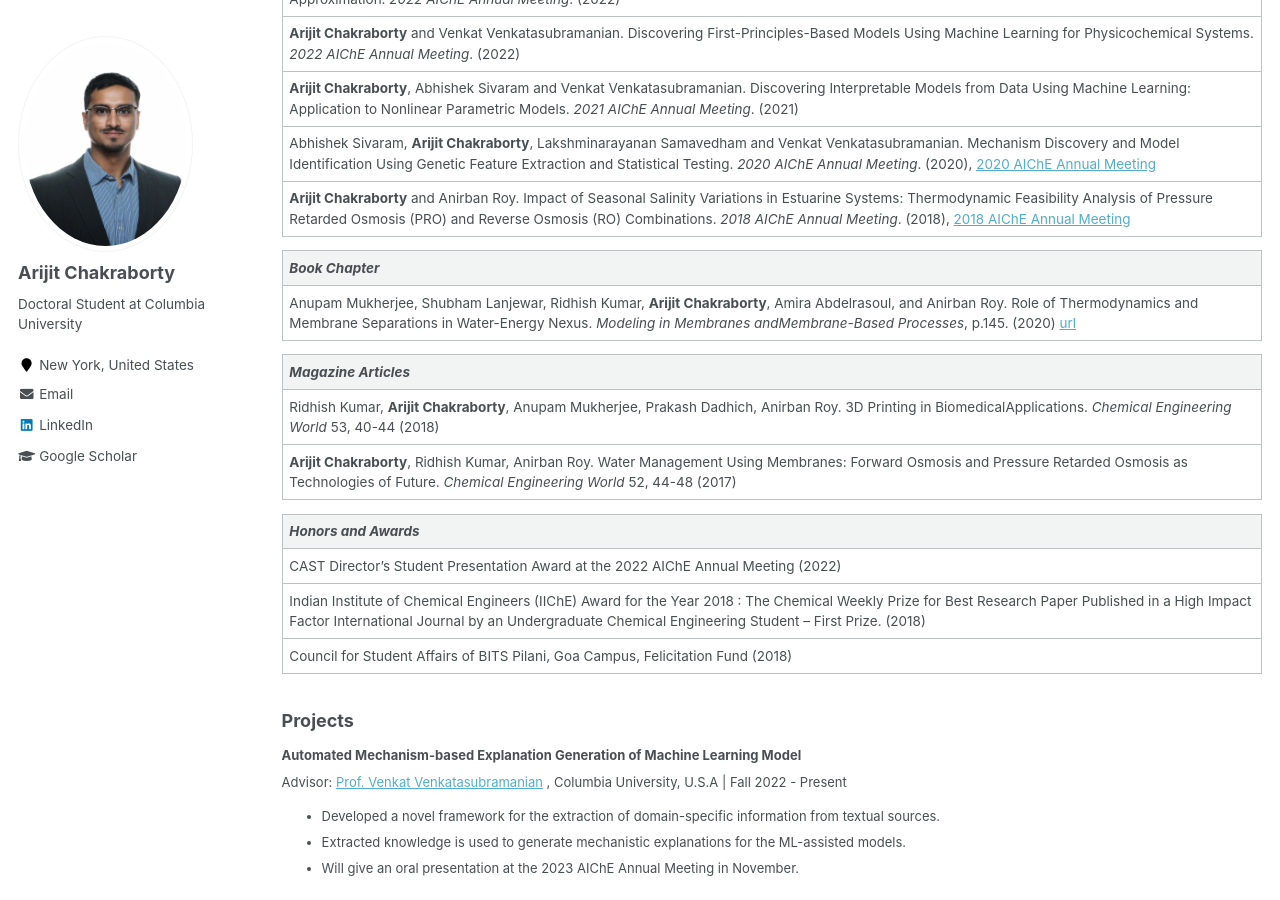
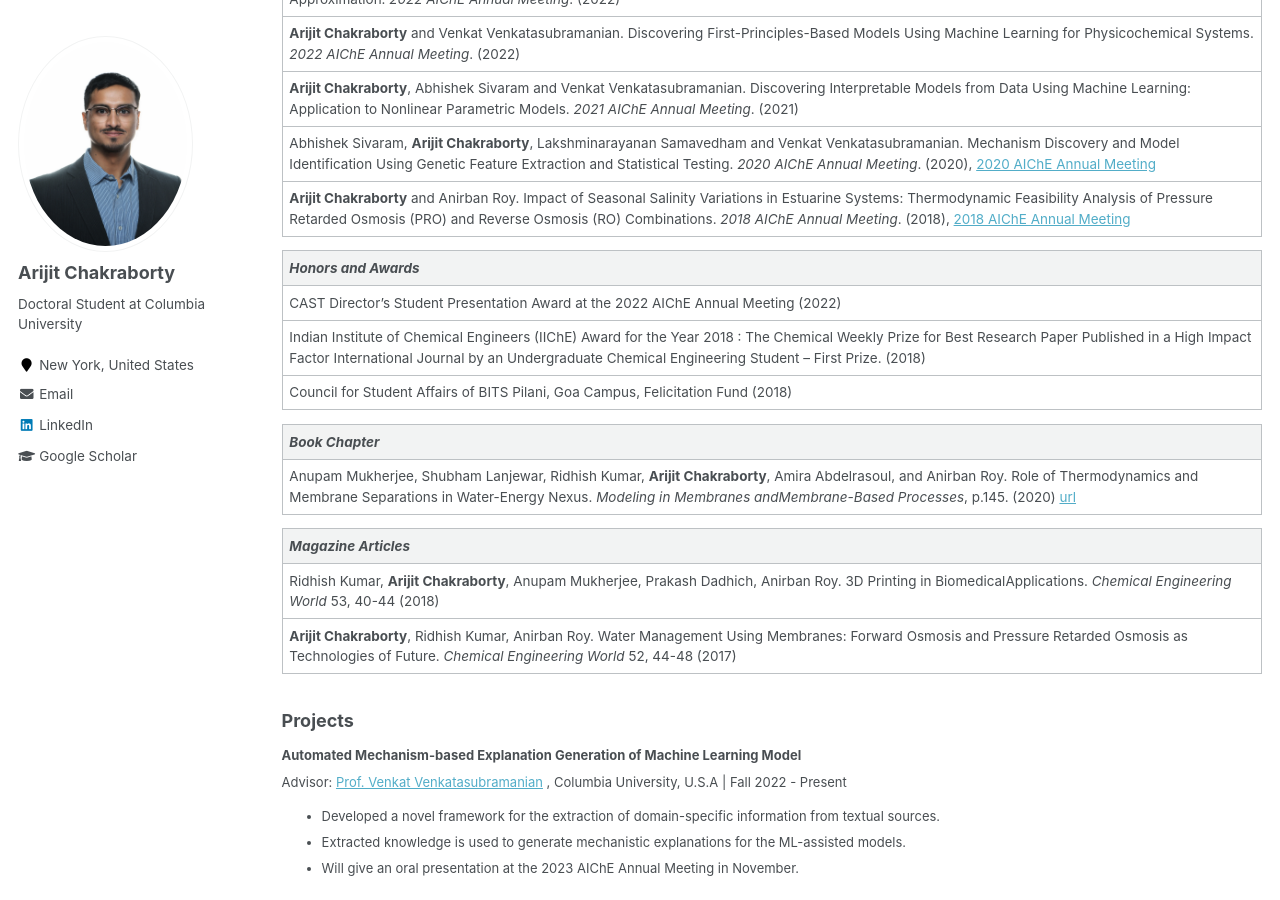
Before and after one commit to arijitc099/arijitc099.github.io, a Jekyll site: the page built from _pages/experience.md, in a window 1280 px wide and 900 px high, scrolled down 736 px. Built offline with Jekyll 4.4.1, drawn with Linux system fonts in a browser that asks for light colours; part of the change alters nothing that is shown.

```diff
--- a/_pages/experience.md
+++ b/_pages/experience.md
@@ -24,6 +24,12 @@ author_profile: true
 |Abhishek Sivaram, **Arijit Chakraborty**, Lakshminarayanan Samavedham and Venkat Venkatasubramanian. Mechanism Discovery and Model Identification Using Genetic Feature Extraction and Statistical Testing. _2020 AIChE Annual Meeting_. (2020), [2020 AIChE Annual Meeting](https://aiche.confex.com/aiche/2020/10/papers/viewonly.cgi?password=608092&username=605199)|
 |**Arijit Chakraborty** and Anirban Roy. Impact of Seasonal Salinity Variations in Estuarine Systems: Thermodynamic Feasibility Analysis of Pressure Retarded Osmosis (PRO) and Reverse Osmosis (RO) Combinations. _2018 AIChE Annual Meeting_. (2018), [2018 AIChE Annual Meeting](https://www.aiche.org/conferences/aiche-annual-meeting/2018/proceeding/session/poster-session-environmental-division)
 
+|_Honors and Awards_|
+|:-|
+|CAST Director's Student Presentation Award at the 2022 AIChE Annual Meeting (2022)|
+|Indian Institute of Chemical Engineers (IIChE) Award for the Year 2018 : The Chemical Weekly Prize for Best Research Paper Published in a High Impact Factor International Journal by an Undergraduate Chemical Engineering Student – First Prize. (2018) |
+|Council for Student Affairs of BITS Pilani, Goa Campus, Felicitation Fund (2018)|
+
 |_Book Chapter_|
 |:-|
 |Anupam Mukherjee, Shubham Lanjewar, Ridhish Kumar, **Arijit Chakraborty**, Amira Abdelrasoul, and Anirban Roy.  Role of Thermodynamics and Membrane Separations in Water-Energy Nexus. _Modeling in Membranes andMembrane-Based Processes_, p.145. (2020) [url](https://books.google.com/books?hl=en&lr=&id=mqHYDwAAQBAJ&oi=fnd&pg=PA145&ots=GGGsibnYTJ&sig=tYomin6WGgUgomh6ZkJ_3u6bo_c#v=onepage&q&f=false) |
@@ -32,12 +38,6 @@ author_profile: true
 |:-|
 |Ridhish Kumar, **Arijit Chakraborty**, Anupam Mukherjee, Prakash Dadhich, Anirban Roy.  3D Printing in BiomedicalApplications. _Chemical Engineering World_ 53, 40-44 (2018) |
 |**Arijit Chakraborty**, Ridhish Kumar, Anirban Roy. Water  Management  Using  Membranes:   Forward Osmosis and Pressure Retarded Osmosis as Technologies of Future. _Chemical Engineering World_ 52, 44-48 (2017) |
-
-|_Honors and Awards_|
-|:-|
-|CAST Director's Student Presentation Award at the 2022 AIChE Annual Meeting (2022)|
-|Indian Institute of Chemical Engineers (IIChE) Award for the Year 2018 : The Chemical Weekly Prize for Best Research Paper Published in a High Impact Factor International Journal by an Undergraduate Chemical Engineering Student – First Prize. (2018) |
-|Council for Student Affairs of BITS Pilani, Goa Campus, Felicitation Fund (2018)|
 
 ### Projects
 
```
